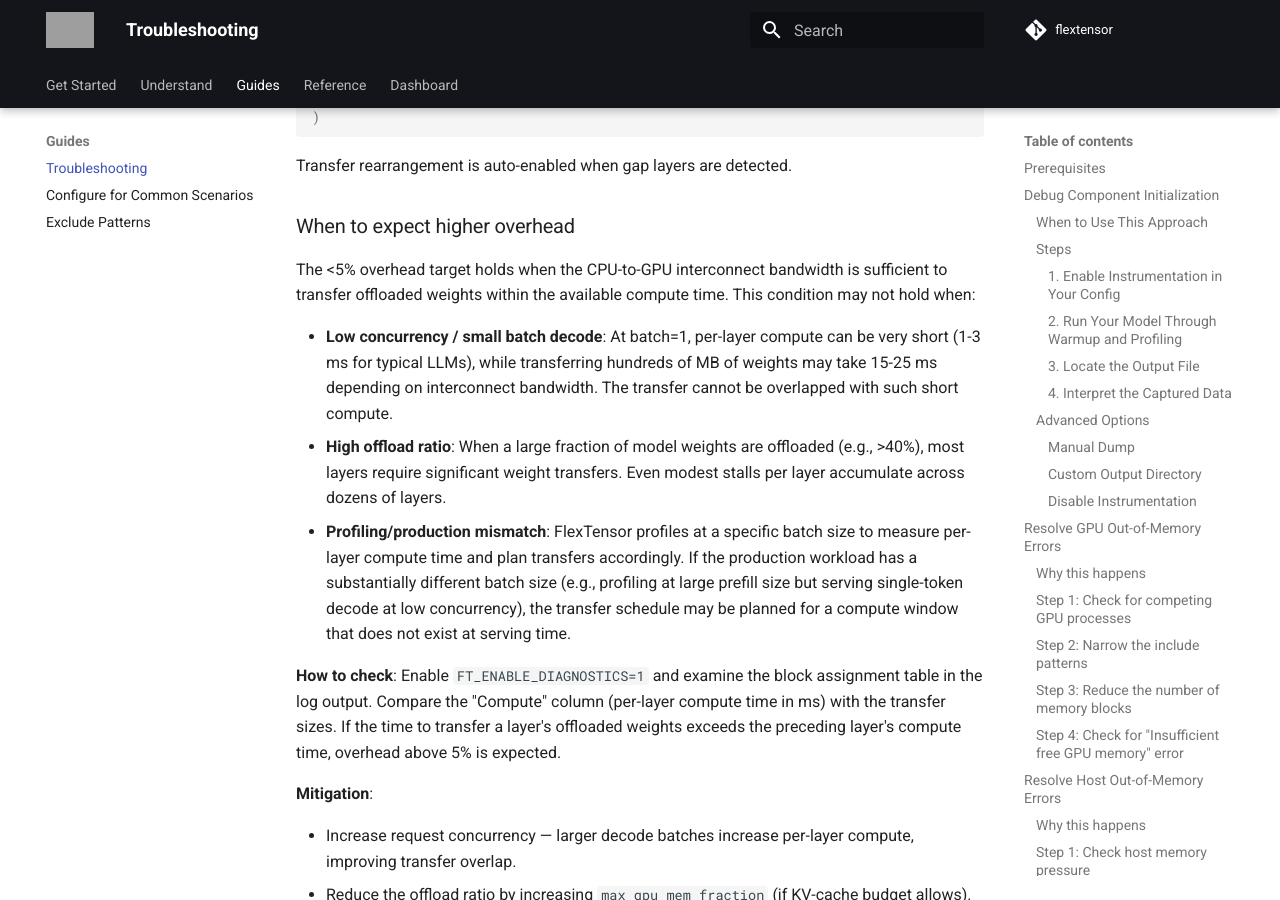
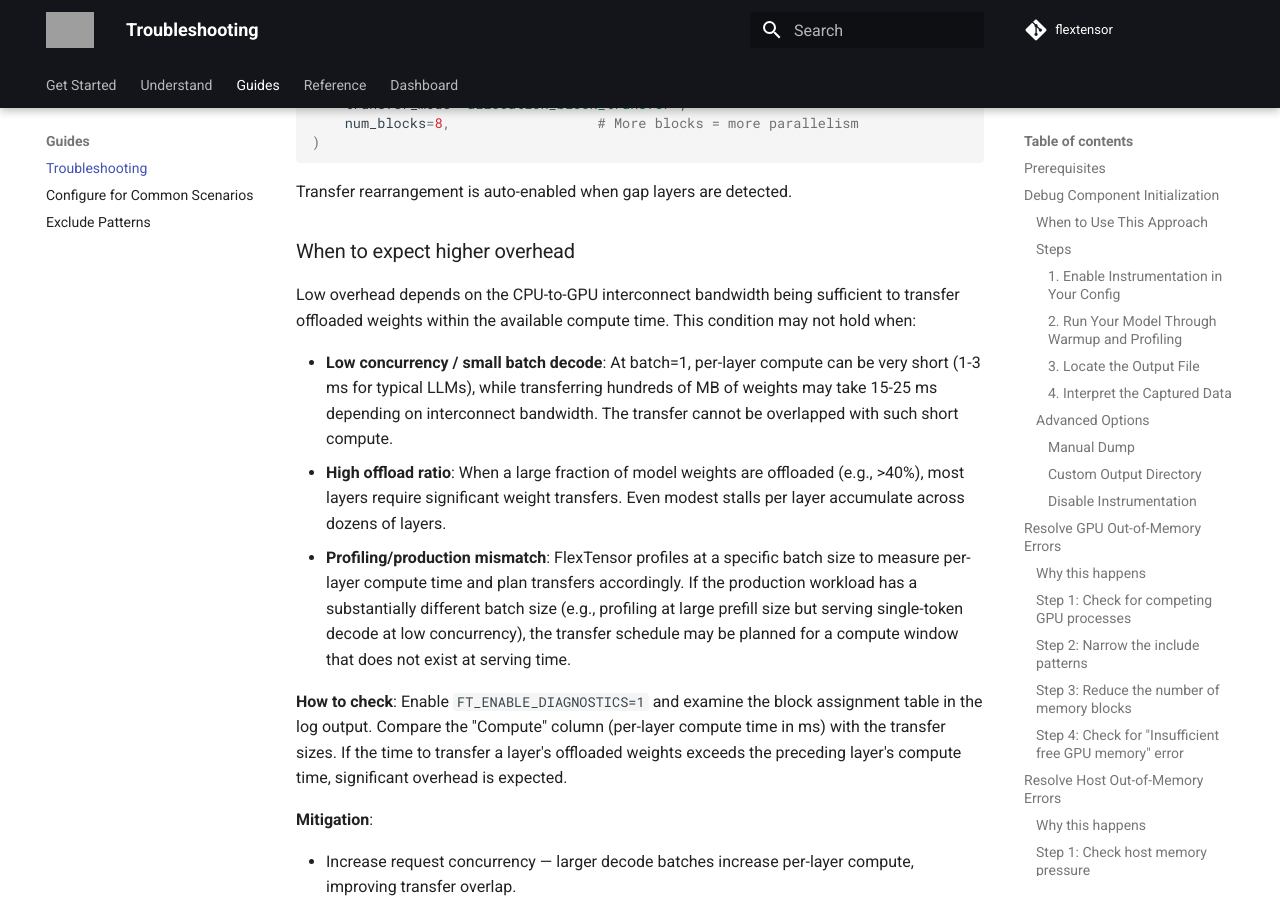
Before and after one commit to Fulton-Engineering-Services/flextensor, an MkDocs documentation site: the page built from docs/how-to/troubleshooting.md, in a window 1280 px wide and 900 px high, scrolled down 9397 px. Built offline with MkDocs 1.6.1 and Material for MkDocs 9.7.7, drawn with Linux system fonts in a browser that asks for light colours; comment, search, counter and statistics services are not loaded; the version menu is left out; some of the changed text lies outside the part shown; grey boxes are pictures that could not be loaded.

Commit message:
docs: remove fixed performance overhead target
- Replace "less than 5% overhead" claim with mechanism-focused language
  in docs/index.md and docs/how-to/troubleshooting.md
- Lead with the pipelining mechanism and qualify that actual overhead
  depends on interconnect bandwidth, model architecture, and serving workload

```diff
--- a/docs/how-to/troubleshooting.md
+++ b/docs/how-to/troubleshooting.md
@@ -364,7 +364,7 @@
 
 ## Diagnose High Performance Overhead
 
-**Problem**: Model inference is slower than expected. FlexTensor targets less than 5% latency overhead compared to a baseline without offloading, under the assumptions described [below](#when-to-expect-higher-overhead).
+**Problem**: Model inference is slower than expected. FlexTensor achieves low latency overhead by pipelining weight transfers to overlap with GPU computation, under the assumptions described [below](#when-to-expect-higher-overhead).
 
 ### Step 1: Check that inference state has been reached
 
@@ -404,13 +404,13 @@
 
 ### When to expect higher overhead
 
-The <5% overhead target holds when the CPU-to-GPU interconnect bandwidth is sufficient to transfer offloaded weights within the available compute time. This condition may not hold when:
+Low overhead depends on the CPU-to-GPU interconnect bandwidth being sufficient to transfer offloaded weights within the available compute time. This condition may not hold when:
 
 - **Low concurrency / small batch decode**: At batch=1, per-layer compute can be very short (1-3 ms for typical LLMs), while transferring hundreds of MB of weights may take 15-25 ms depending on interconnect bandwidth. The transfer cannot be overlapped with such short compute.
 - **High offload ratio**: When a large fraction of model weights are offloaded (e.g., >40%), most layers require significant weight transfers. Even modest stalls per layer accumulate across dozens of layers.
 - **Profiling/production mismatch**: FlexTensor profiles at a specific batch size to measure per-layer compute time and plan transfers accordingly. If the production workload has a substantially different batch size (e.g., profiling at large prefill size but serving single-token decode at low concurrency), the transfer schedule may be planned for a compute window that does not exist at serving time.
 
-**How to check**: Enable `FT_ENABLE_DIAGNOSTICS=1` and examine the block assignment table in the log output. Compare the "Compute" column (per-layer compute time in ms) with the transfer sizes. If the time to transfer a layer's offloaded weights exceeds the preceding layer's compute time, overhead above 5% is expected.
+**How to check**: Enable `FT_ENABLE_DIAGNOSTICS=1` and examine the block assignment table in the log output. Compare the "Compute" column (per-layer compute time in ms) with the transfer sizes. If the time to transfer a layer's offloaded weights exceeds the preceding layer's compute time, significant overhead is expected.
 
 **Mitigation**:
 
```
Also changed, not shown: docs/index.md (+2 -2 lines).
